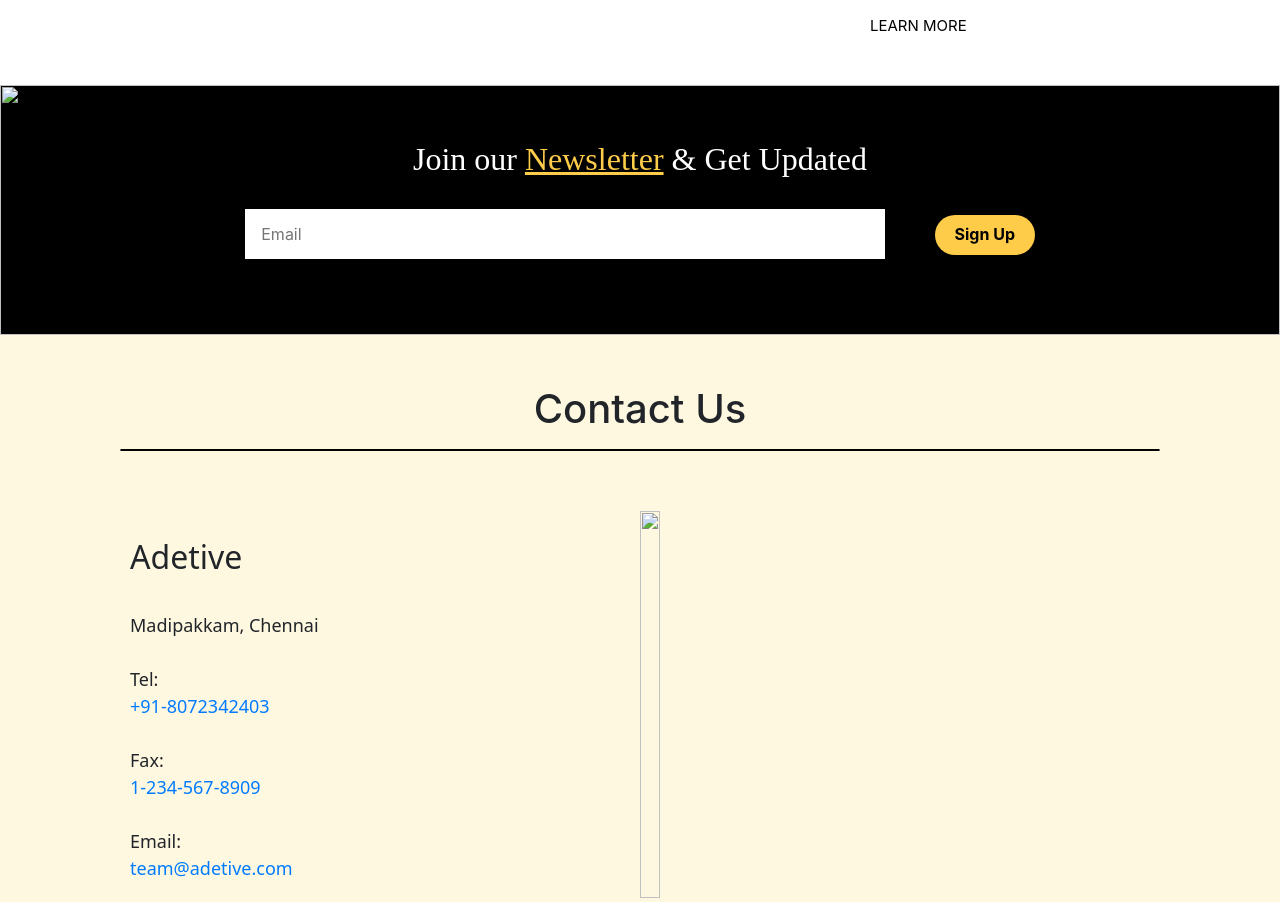
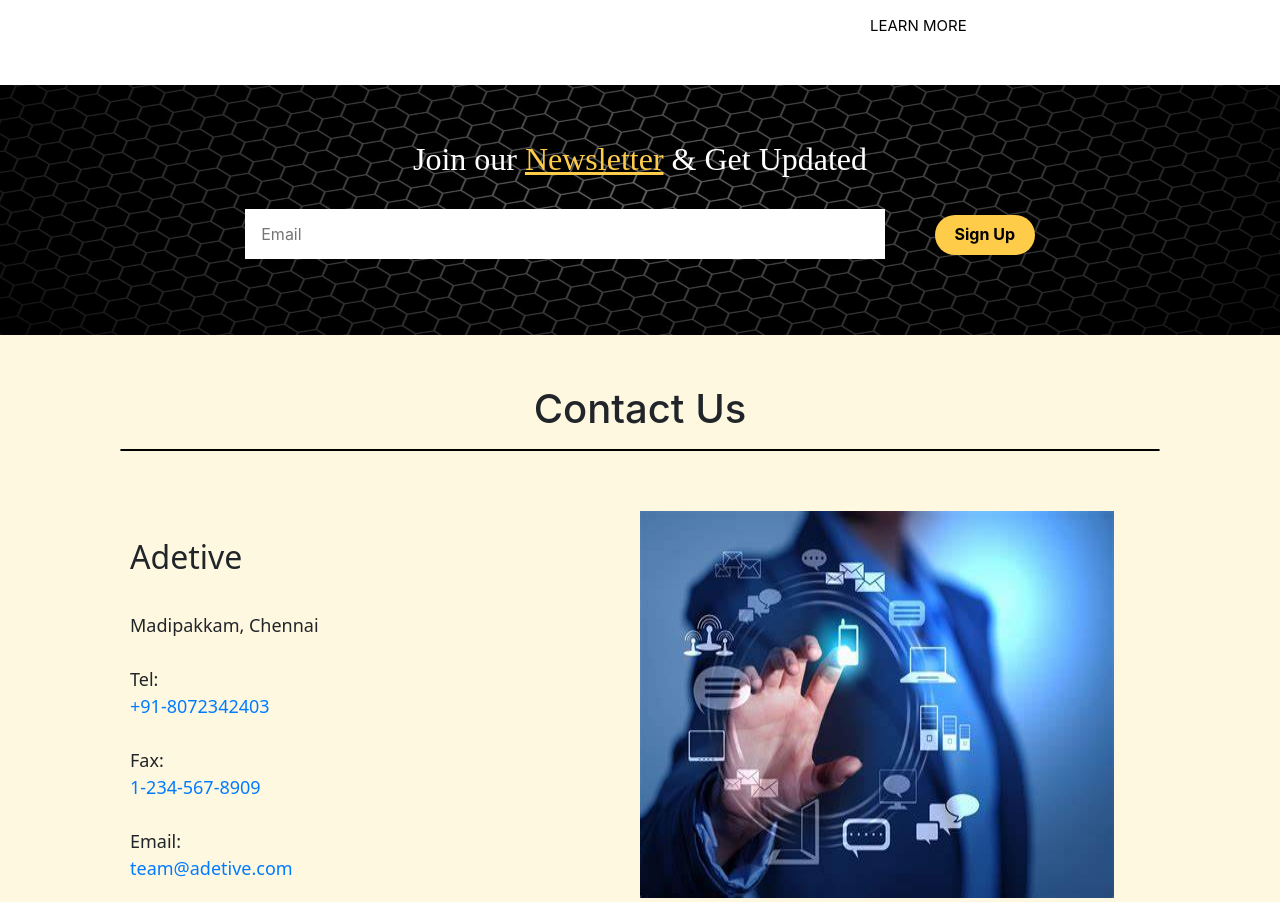
Before and after one commit to MelasuRevanthUpendra/adetivePractise, a plain HTML site: page index.html in a window 1280 px wide. Shown: the part 4614-5516 px from the top of the page. Drawn offline with nearby package versions, Linux system fonts and the light colour scheme; files whose address does not match are found by name.

Commit message:
Add files via upload

```diff
--- a/index.html
+++ b/index.html
@@ -268,7 +268,7 @@
                 </div>
 
                 <div id="tenthMainContainer" class="tenth-main-container" data-aos="fade-down" data-aos-delay="100">
-                    <img src="bg.jpg" alt="" class="tenth-main-container-bg-image">
+                    <img src="img/bg.jpg" alt="" class="tenth-main-container-bg-image">
                     <div class="input-container">
                         <h2 class="tenth-main-container-heading">Join our <a href="#" class="tenth-main-container-anchor-tag">Newsletter</a> & Get Updated</h2>
                         <form action="" class="tenth-main-container-form">
@@ -299,7 +299,7 @@
                             </p>
                         </div>
                         <div class="eleventh-main-container-image-container">
-                            <img src="sample.jfif" alt="" class="contactus-image">
+                            <img src="img/sample.jfif" alt="" class="contactus-image">
                         </div>
                     </div>
                 </div>
```
